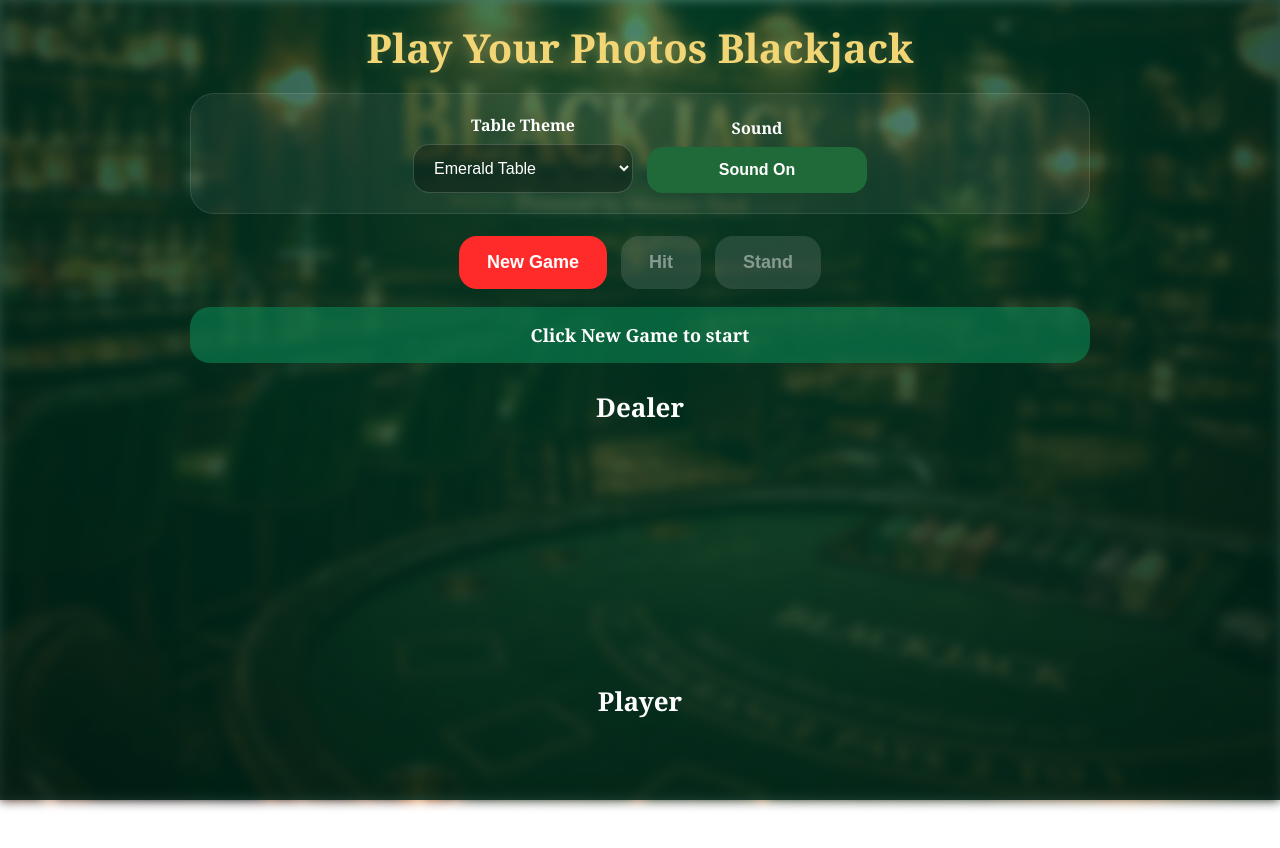
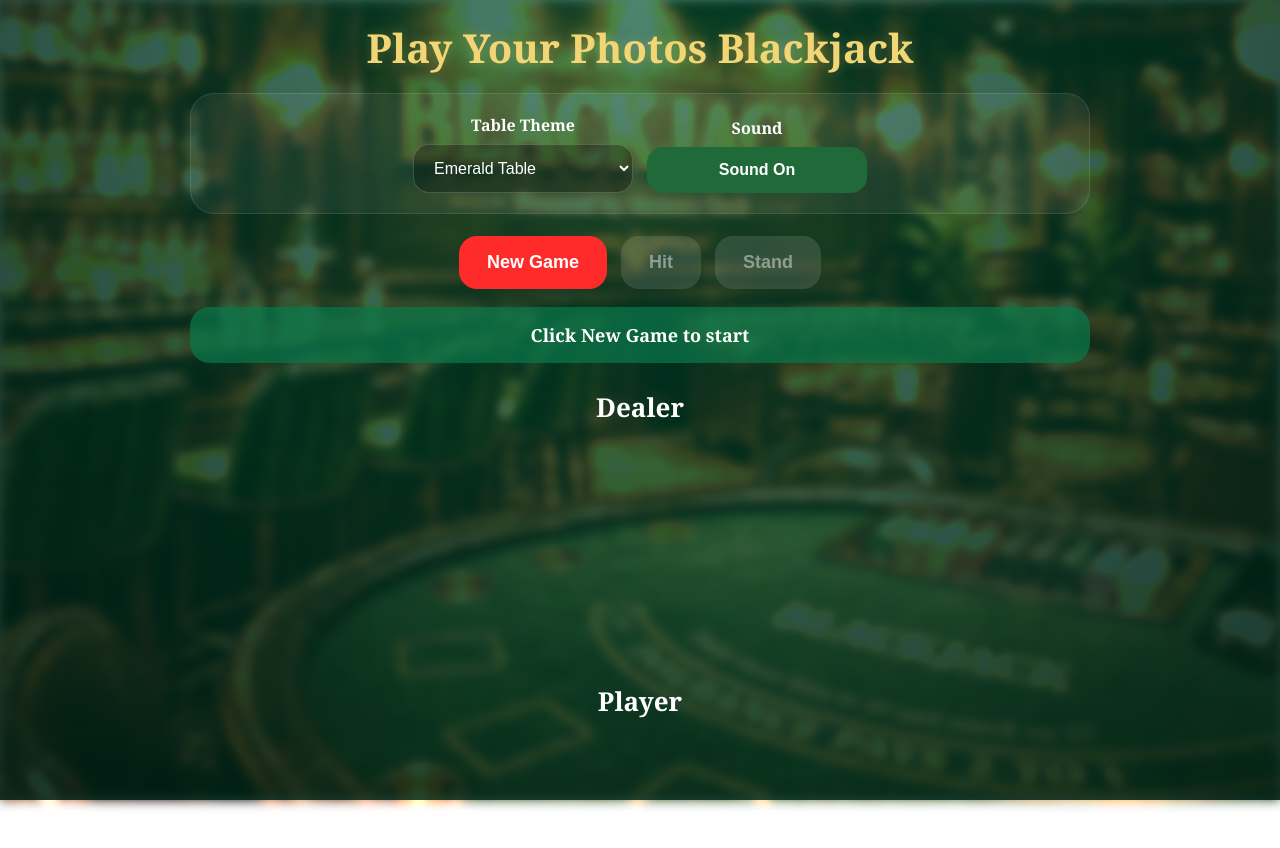
Before and after one commit to PlayYourPhotos/playyourphotos-blackjack, a React (Create React App) app: page / in a window 1280 px wide. Shown: the top 848 px of the page. Built offline with nearby package versions, Linux system fonts and the light colour scheme.

Commit message:
Update styles.css

```diff
--- a/src/styles.css
+++ b/src/styles.css
@@ -22,7 +22,7 @@ body {
   background-size: cover;
   background-position: center;
   background-repeat: no-repeat;
-  filter: blur(6px) brightness(1.5);
+  filter: blur(6px) brightness(3.5);
   z-index: -2;
 }
 
```
